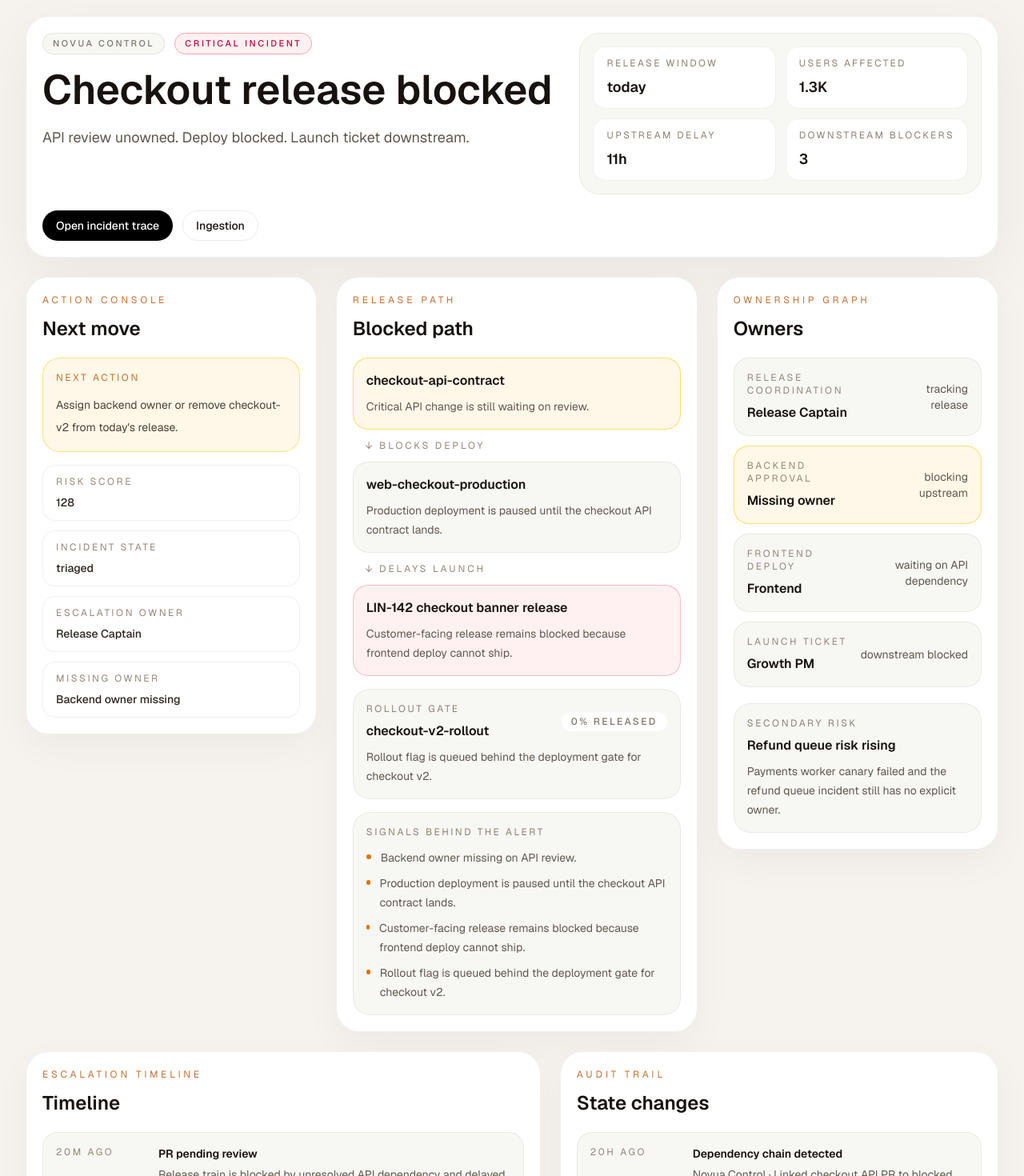
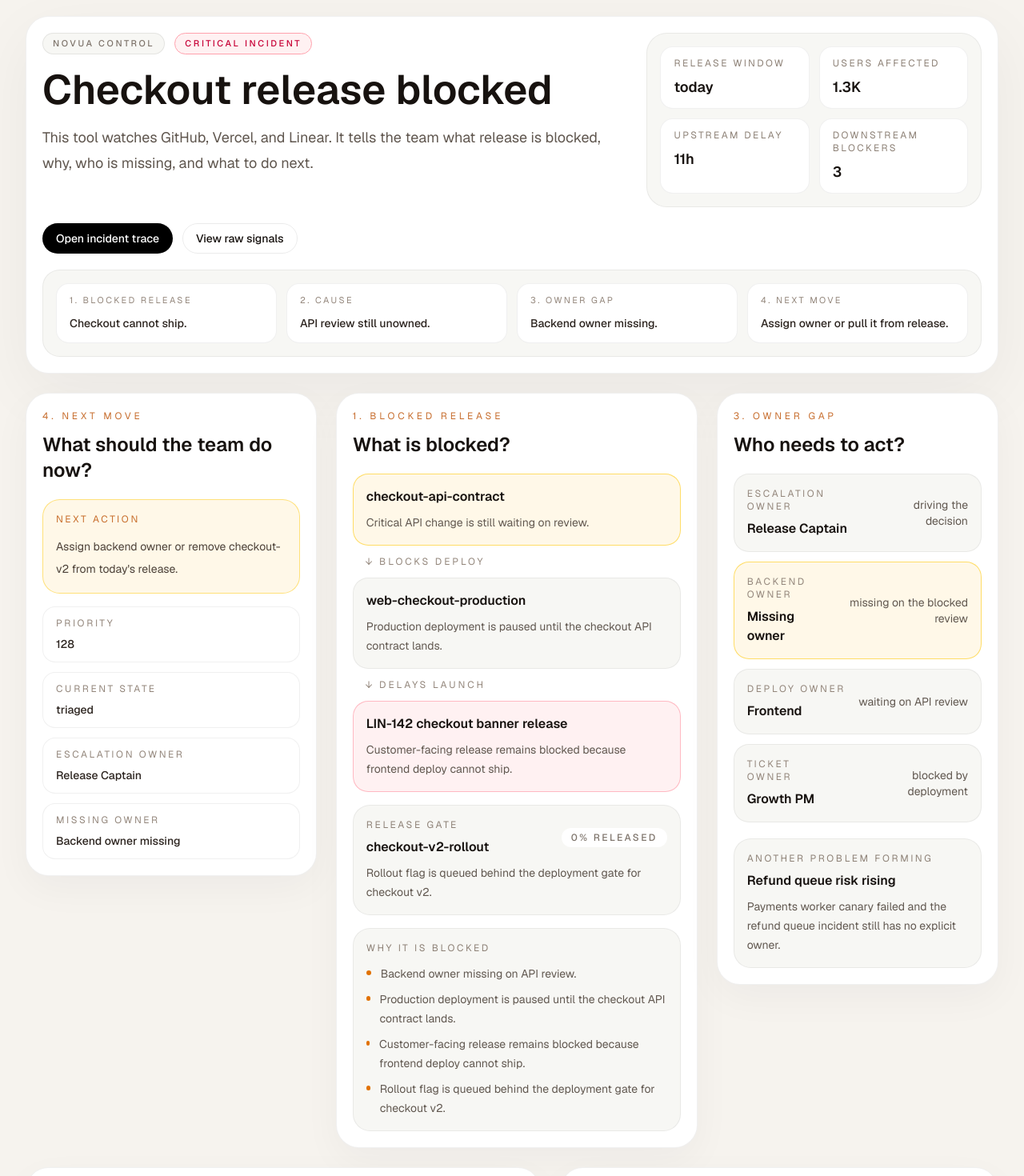
Before and after one commit to iveteamorim/novua-control, a Next.js app: page / in a window 1280 px wide. Shown: the top 1470 px of the page at 80% size. Built offline with nearby package versions, Linux system fonts and the light colour scheme.

Commit message:
refactor: make home console easier to understand

```diff
--- a/src/app/page.tsx
+++ b/src/app/page.tsx
@@ -127,7 +127,8 @@ export default async function Home() {
                 Checkout release blocked
               </h1>
               <p className="max-w-4xl text-base leading-8 text-[#5f564e] sm:text-lg">
-                API review unowned. Deploy blocked. Launch ticket downstream.
+                This tool watches GitHub, Vercel, and Linear. It tells the team what
+                release is blocked, why, who is missing, and what to do next.
               </p>
             </div>
 
@@ -159,16 +160,23 @@ export default async function Home() {
               href="/ingestion-preview"
               className="inline-flex rounded-full border border-black/8 px-4 py-2 text-sm font-medium text-[#17120f] transition hover:border-black/15 hover:bg-[#f7f7f4]"
             >
-              Ingestion
+              View raw signals
             </Link>
+          </div>
+
+          <div className="mt-5 grid gap-3 rounded-[1.35rem] border border-black/6 bg-[#f7f7f4] p-4 md:grid-cols-4">
+            <MiniGuideStep step="1" label="Blocked release" value="Checkout cannot ship." />
+            <MiniGuideStep step="2" label="Cause" value="API review still unowned." />
+            <MiniGuideStep step="3" label="Owner gap" value="Backend owner missing." />
+            <MiniGuideStep step="4" label="Next move" value="Assign owner or pull it from release." />
           </div>
         </header>
 
         <section className="grid items-start gap-6 xl:grid-cols-[0.95fr_1.18fr_0.92fr]">
           <div className="rounded-[1.8rem] border border-black/6 bg-white p-5 shadow-[0_16px_48px_rgba(17,24,39,0.04)]">
             <SectionHeader
-              eyebrow="Action console"
-              title="Next move"
+              eyebrow="4. Next move"
+              title="What should the team do now?"
             />
 
             <div className="mt-5 rounded-[1.35rem] border border-amber-300/60 bg-[#fff8e8] p-4">
@@ -181,8 +189,8 @@ export default async function Home() {
             </div>
 
             <div className="mt-4 grid gap-3 sm:grid-cols-2 xl:grid-cols-1">
-              <CaseFact label="Risk score" value={`${topAlert.riskScore}`} />
-              <CaseFact label="Incident state" value={topAlert.state} />
+              <CaseFact label="Priority" value={`${topAlert.riskScore}`} />
+              <CaseFact label="Current state" value={topAlert.state} />
               <CaseFact label="Escalation owner" value={topAlert.owner ?? "Unassigned"} />
               <CaseFact label="Missing owner" value={blockedPr?.owner ?? "Backend owner missing"} />
             </div>
@@ -190,8 +198,8 @@ export default async function Home() {
 
           <div className="rounded-[1.8rem] border border-black/6 bg-white p-5 shadow-[0_16px_48px_rgba(17,24,39,0.04)]">
             <SectionHeader
-              eyebrow="Release path"
-              title="Blocked path"
+              eyebrow="1. Blocked release"
+              title="What is blocked?"
             />
 
             <div className="mt-5 grid gap-3 lg:grid-cols-[1fr_auto_1fr_auto_1fr] xl:grid-cols-1">
@@ -218,7 +226,7 @@ export default async function Home() {
               <div className="flex items-center justify-between gap-4">
                 <div>
                   <p className="text-xs uppercase tracking-[0.22em] text-[#8d8176]">
-                    Rollout gate
+                    Release gate
                   </p>
                   <h3 className="mt-2 text-base font-semibold text-[#17120f]">
                     {blockedFlag?.label ?? "checkout-v2-rollout"}
@@ -236,7 +244,7 @@ export default async function Home() {
 
             <div className="mt-4 rounded-[1.35rem] border border-black/6 bg-[#f7f7f4] p-4">
               <p className="text-xs uppercase tracking-[0.22em] text-[#8d8176]">
-                Signals behind the alert
+                Why it is blocked
               </p>
               <ul className="mt-3 space-y-2 text-sm leading-6 text-[#615850]">
                 {criticalSignals.map((signal) => (
@@ -251,37 +259,37 @@ export default async function Home() {
 
           <div className="rounded-[1.8rem] border border-black/6 bg-white p-5 shadow-[0_16px_48px_rgba(17,24,39,0.04)]">
             <SectionHeader
-              eyebrow="Ownership graph"
-              title="Owners"
+              eyebrow="3. Owner gap"
+              title="Who needs to act?"
             />
 
             <div className="mt-5 space-y-3">
               <OwnerRow
-                label="Release coordination"
+                label="Escalation owner"
                 value={topAlert.owner ?? "Unassigned"}
-                status="tracking release"
+                status="driving the decision"
               />
               <OwnerRow
-                label="Backend approval"
+                label="Backend owner"
                 value={blockedPr?.owner ?? "Missing owner"}
-                status="blocking upstream"
+                status="missing on the blocked review"
                 critical
               />
               <OwnerRow
-                label="Frontend deploy"
+                label="Deploy owner"
                 value={blockedDeploy?.owner ?? "Frontend"}
-                status="waiting on API dependency"
+                status="waiting on API review"
               />
               <OwnerRow
-                label="Launch ticket"
+                label="Ticket owner"
                 value={blockedTicket?.owner ?? "Growth PM"}
-                status="downstream blocked"
+                status="blocked by deployment"
               />
             </div>
 
             <div className="mt-5 rounded-[1.35rem] border border-black/6 bg-[#f7f7f4] p-4">
               <p className="text-xs uppercase tracking-[0.22em] text-[#8d8176]">
-                Secondary risk
+                Another problem forming
               </p>
               <h3 className="mt-2 text-base font-semibold text-[#17120f]">
                 {secondaryAlert?.title ?? "Refund queue risk rising"}
@@ -297,8 +305,8 @@ export default async function Home() {
         <section className="grid gap-6 xl:grid-cols-[1.08fr_0.92fr]">
           <div className="rounded-[1.8rem] border border-black/6 bg-white p-5 shadow-[0_16px_48px_rgba(17,24,39,0.04)]">
             <SectionHeader
-              eyebrow="Escalation timeline"
-              title="Timeline"
+              eyebrow="2. Why it escalated"
+              title="What happened?"
             />
 
             <div className="mt-5 space-y-4">
@@ -315,8 +323,8 @@ export default async function Home() {
 
           <div className="rounded-[1.8rem] border border-black/6 bg-white p-5 shadow-[0_16px_48px_rgba(17,24,39,0.04)]">
             <SectionHeader
-              eyebrow="Audit trail"
-              title="State changes"
+              eyebrow="5. System trace"
+              title="What did the system record?"
             />
 
             <div className="mt-5 space-y-4">
@@ -334,8 +342,8 @@ export default async function Home() {
 
         <section className="rounded-[1.8rem] border border-black/6 bg-white p-5 shadow-[0_16px_48px_rgba(17,24,39,0.04)]">
           <SectionHeader
-            eyebrow="Ingestion status"
-            title="Connected evidence"
+            eyebrow="6. Signals"
+            title="Where did this evidence come from?"
           />
 
           <div className="mt-5 grid gap-4 md:grid-cols-3">
@@ -455,6 +463,25 @@ function CompactFact({ label, value }: { label: string; value: string }) {
     <div className="rounded-[1rem] border border-black/6 bg-white px-4 py-3">
       <p className="text-xs uppercase tracking-[0.2em] text-[#8d8176]">{label}</p>
       <p className="mt-2 text-lg font-semibold text-[#17120f]">{value}</p>
+    </div>
+  );
+}
+
+function MiniGuideStep({
+  step,
+  label,
+  value,
+}: {
+  step: string;
+  label: string;
+  value: string;
+}) {
+  return (
+    <div className="rounded-[1rem] border border-black/6 bg-white px-4 py-3">
+      <p className="text-[11px] uppercase tracking-[0.22em] text-[#93867b]">
+        {step}. {label}
+      </p>
+      <p className="mt-2 text-sm font-medium leading-6 text-[#2c241f]">{value}</p>
     </div>
   );
 }
```
